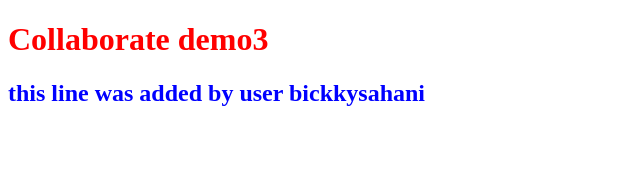
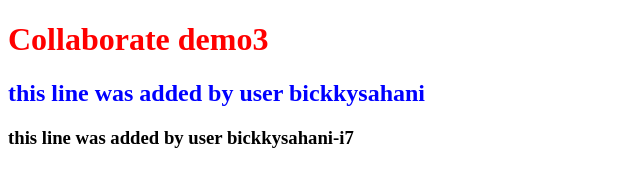
Before and after one commit to bickkysahani-i7/collaborate_demo3, a plain HTML site: page index.html in a window 1280 px wide. Shown: the whole page, without its empty margins (0-640 px from the left). Drawn offline with Linux system fonts and the light colour scheme.

Commit message:
added h2 element

```diff
--- a/index.html
+++ b/index.html
@@ -10,6 +10,7 @@
 <body>
     <h1>Collaborate demo3</h1>
     <h2>this line was added by user bickkysahani</h2>
+    <h3>this line was added by user bickkysahani-i7</h2>
 </body>
 <script src="script.js"></script>
 </html>
```
